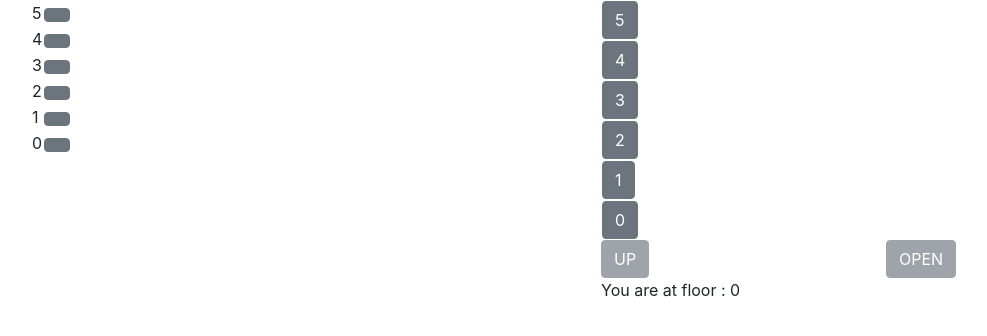
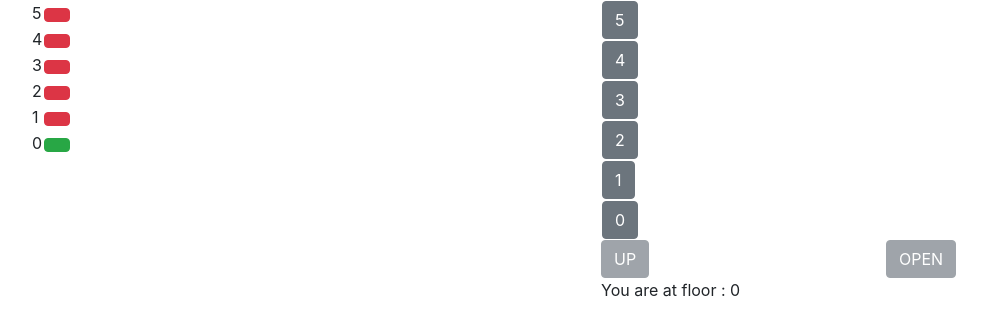
Before and after one commit to alexandrecoin/test_jrdm, a Vue app: page / in a window 1280 px wide. Shown: the top 336 px of the page, without its empty margins (54-1041 px from the left). Built offline with nearby package versions, Linux system fonts and the light colour scheme; the HTML template or start-up script is replaced by a standard one.

Commit message:
Working building system

```diff
--- a/src/components/Building.vue
+++ b/src/components/Building.vue
@@ -5,7 +5,7 @@
         <tr v-for="floor in floors" :key="floor">
           <td>{{ floor }}</td>
           <td>
-            <b-button/>
+            <b-button :variant="floorColor(floor)" />
           </td>
         </tr>
       </tbody>
@@ -15,6 +15,11 @@
 
 <script>
 export default {
-  props: ['floors'],
+  props: ['floors', 'currentFloor'],
+  methods: {
+    floorColor(floor) {
+      return floor === this.currentFloor ? 'success' : 'danger';
+    },
+  },
 };
 </script>
--- a/src/components/Container.vue
+++ b/src/components/Container.vue
@@ -1,7 +1,13 @@
 <template>
   <b-container class="bv-example-row">
     <b-row>
-      <b-col><Building :floors="floors"/></b-col>
+      <b-col
+        ><Building
+          :floors="floors"
+          :currentFloor="currentFloor"
+          :isDoorOpen="isDoorOpen"
+          :isSelectedFloorUp="isSelectedFloorUp"
+      /></b-col>
       <b-col
         ><Panel
           :floors="floors"
@@ -46,7 +52,7 @@ export default {
       return new Promise((resolve) => {
         setTimeout(() => {
           this.currentFloor = floor;
-          console.log(this.floor);
+          console.log(this.currentFloor);
           resolve('Floor updated');
         }, 2000);
       });
@@ -71,6 +77,3 @@ export default {
   },
 };
 </script>
-
-<!-- Add "scoped" attribute to limit CSS to this component only -->
-<style scoped></style>
```
